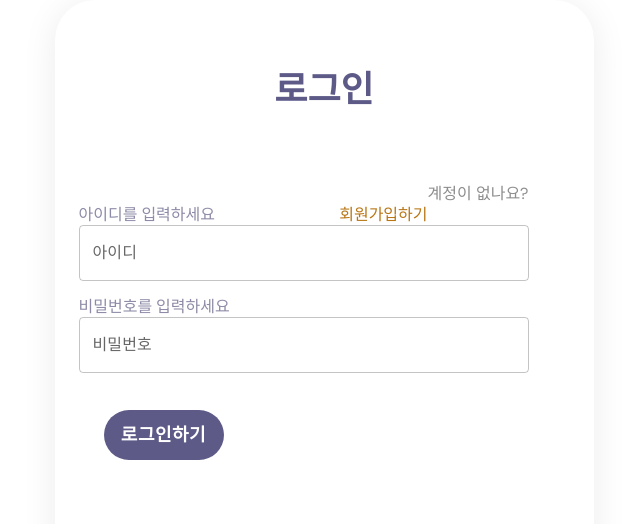
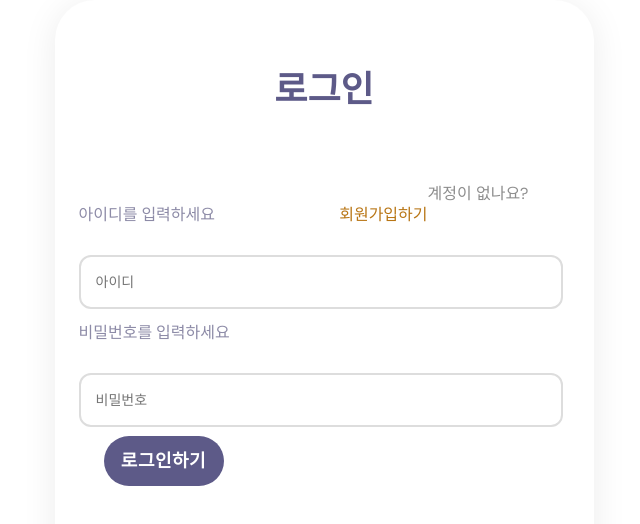
Before and after one commit to hyeyeonismm/ijoa-project, a React (Create React App) app in the folder frontend/: page /login in a window 1280 px wide. Shown: the top 524 px of the page, without its empty margins (316-956 px from the left). Built offline with nearby package versions, Linux system fonts and the light colour scheme.

Commit message:
edit LoginPage

```diff
--- a/frontend/src/pages/LoginPage.js
+++ b/frontend/src/pages/LoginPage.js
@@ -15,22 +15,24 @@ function LoginPage() {
 
   return (
     <>
-      <LoginBox>
+      <LoginForm>
         <div style={{textAlign: 'center', color: '#5D5A88', fontSize: 36, fontFamily: 'DM Sans', fontWeight: '700', lineHeight: 5}}>로그인</div>
+
         <div style={{width: 450, position: 'relative'}}>
           <div style={{color: '#8D8D8D', fontSize: 16, fontFamily: 'DM Sans', fontWeight: '400', float: 'right'}}>계정이 없나요?</div><br/>
-            <div style={{color: '#B87514', fontSize: 16, fontFamily: 'DM Sans', fontWeight: '400', float: 'right'}}>회원가입하기</div>
+          <div onClick={onClickSignup} style={{color: '#B87514', fontSize: 16, fontFamily: 'DM Sans', fontWeight: '400', float: 'right'}}>회원가입하기</div>
         </div>
-          <div onClick={onClickSignup} style={{width: 451, height: 92, position: 'relative'}}>
+
+        <div>
           <div style={{left: 0, top: -2, color: '#8D8BA7', fontSize: 16, fontFamily: 'Poppins', fontWeight: '400'}}>아이디를 입력하세요</div>
-            <IDField label="아이디"/>
+          <IDField placeholder="아이디"/>
         </div>
         <div style={{width: 451, height: 92, position: 'relative'}}>
           <div style={{left: 0, top: -2, color: '#8D8BA7', fontSize: 16, fontFamily: 'Poppins', fontWeight: '400'}}>비밀번호를 입력하세요</div>
-            <PWField label="비밀번호"/>
+          <PWField type="password" placeholder="비밀번호"/>
         </div>
-          <Login>로그인하기</Login>
-      </LoginBox>
+        <LoginButton>로그인하기</LoginButton>
+      </LoginForm>
 
     </>
   );
@@ -38,7 +40,7 @@ function LoginPage() {
 
 
 
-const Login = styled(Button)(() => ({
+const LoginButton = styled(Button)(() => ({
   background: "#5D5A88",
   color: "white",
   fontWeight: "700",
@@ -53,7 +55,7 @@ const Login = styled(Button)(() => ({
   float: 'center',
 }));
 
-const LoginBox = styled(Container)(() => ({
+const LoginForm = styled(Container)(() => ({
   width: 539,
   height: 741,
   background: 'white',
@@ -62,14 +64,38 @@ const LoginBox = styled(Container)(() => ({
 
 }));
 
-const IDField = styled(TextField)(() => ({
+const IDField = styled("input")(() => ({
   width: 450,
-  height: 55,
+  height: 30,
+  display: "flex",
+  borderRadius: "12px",
+  border: "2px solid #ddd",
+  padding: "10px 15px",
+  justifyContent: "space-between",
+  margin: "30px 0px 10px 0px",
+  alignItems: "center",
+  color: "black",
+  fontSize: 14,
+  "&:focus": {
+    outline: "none",
+  },
 }));
 
-const PWField = styled(TextField)(() => ({
+const PWField = styled("input")(() => ({
   width: 450,
-  height: 55,
+  height: 30,
+  display: "flex",
+  borderRadius: "12px",
+  border: "2px solid #ddd",
+  padding: "10px 15px",
+  justifyContent: "space-between",
+  margin: "30px 0px 10px 0px",
+  alignItems: "center",
+  color: "black",
+  fontSize: 14,
+  "&:focus": {
+    outline: "none",
+  },
 }));
 
 
```
Lines whose indentation alone changed are shown as unchanged.
